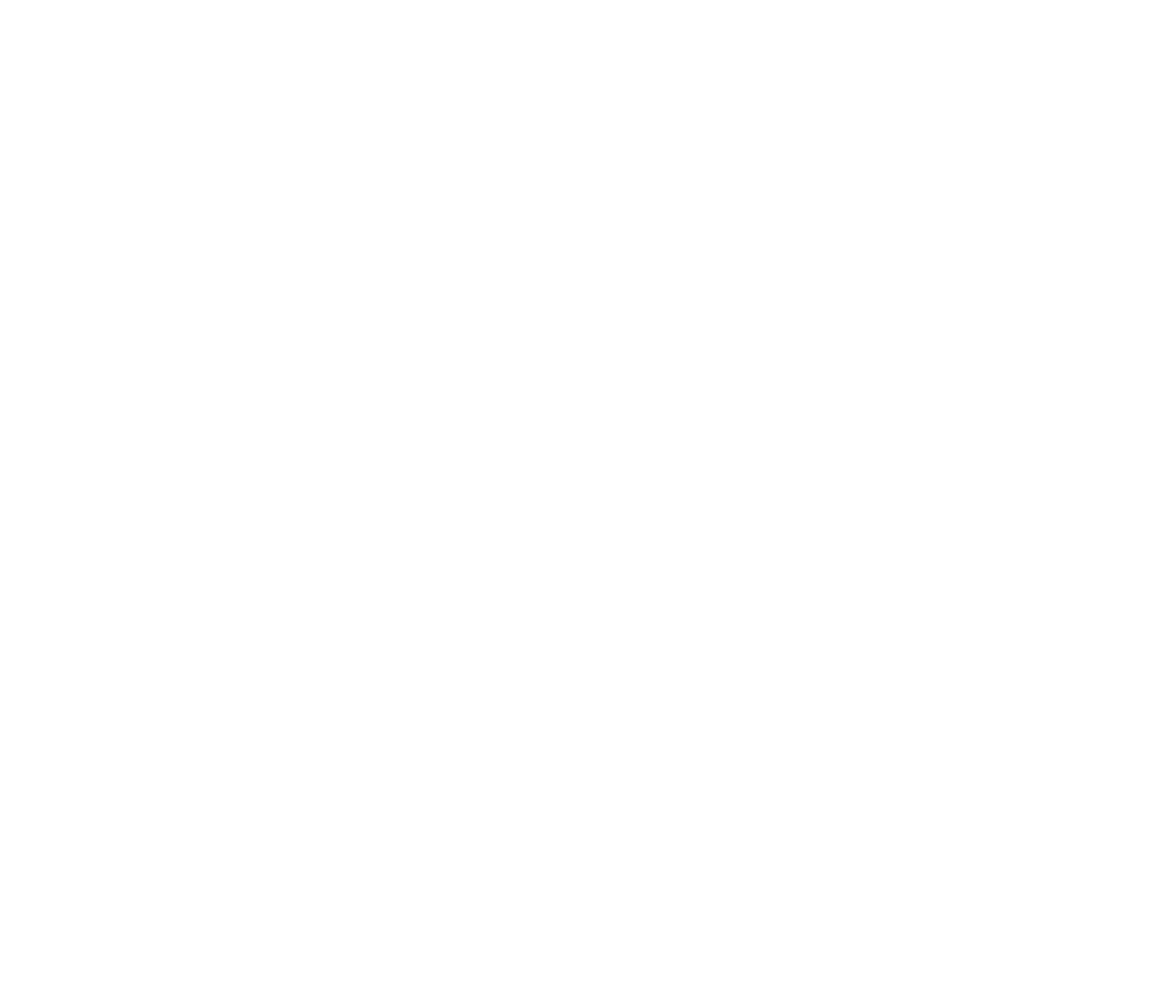
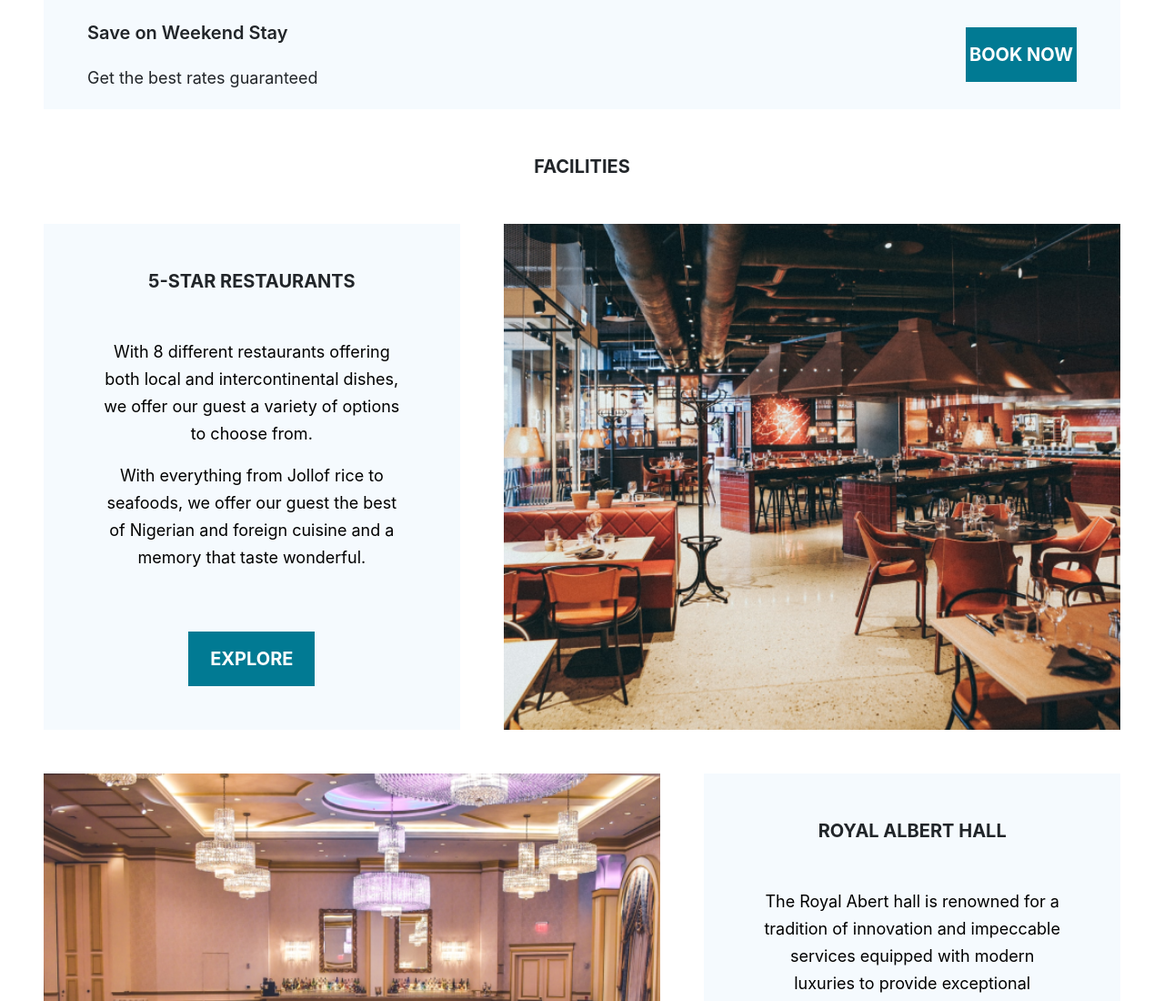
Before and after one commit to OlaiyaA/IkoyiHotels, a plain HTML site: page Facilities Page/facilities.html in a window 1280 px wide. Shown: the top 1100 px of the page at 91% size. Before the commit the page ends 800 px from the top, so only its background shows below. Drawn offline with nearby package versions, Linux system fonts and the light colour scheme.

Commit message:
finished the facilties section

```diff
--- a/Facilities Page/facilities.html
+++ b/Facilities Page/facilities.html
@@ -4,9 +4,89 @@
     <meta charset="UTF-8">
     <meta name="viewport" content="width=device-width, initial-scale=1.0">
     <link rel="stylesheet" href="./styles.css">
+
+    <!-- Bootstrap CSS -->
+    <link rel="stylesheet" href="https://stackpath.bootstrapcdn.com/bootstrap/4.5.0/css/bootstrap.min.css" integrity="sha384-9aIt2nRpC12Uk9gS9baDl411NQApFmC26EwAOH8WgZl5MYYxFfc+NcPb1dKGj7Sk" crossorigin="anonymous">
     <title>Facilities Page</title>
 </head>
 <body>
 
+  <!-- START BOOK NOW SECTION -->
+  <div class="ml-5 mr-5 book-now-section">
+    <div class="content-row px-5">
+      <div class="book-now-text-area">
+        <div  style="font-size: 20px; font-weight: 600;">Save on Weekend Stay</div>
+        <div style="font-size: 18px;">Get the best rates guaranteed</div>
+      </div>
+      <div class="btn-area">
+        <div class="px-1">BOOK NOW</div>
+      </div>
+    </div>
+  </div>
+  <!-- END BOOK NOW SECTION -->
+
+  <!-- START FACILITIES SECTION -->
+  <div class="ml-5 mr-5 text-center">
+    <div class="section-title mt-5 mb-5">FACILITIES</div>
+    <div class="facility-section mb-5">
+      <div class="small-section-area section-text-area mr-4">
+        <div class="section-title mt-5 mb-5">5-STAR RESTAURANTS</div>
+        <div class="section-text">
+          <p>With 8 different restaurants offering both local and intercontinental dishes, we offer our guest a variety of options to choose from. </p>
+          <p>With everything from Jollof rice to seafoods, we offer our guest the best of Nigerian and foreign cuisine and a memory that taste wonderful.</p>
+        </div>
+        <div class="btn-area" style="width: 100%;">
+          <div class="px-4 mb-5" style="margin: auto;">EXPLORE</div>
+        </div>
+      </div>
+      <div class="large-section-area ml-4">
+        <div class="restaurant-img"></div>
+      </div>
+
+    </div>
+    <div class="facility-section mb-5">
+      <div class="large-section-area mr-4">
+        <div class="hall-img"></div>
+      </div>
+      <div class="small-section-area section-text-area ml-4">
+        <div class="section-title mt-5 mb-5">ROYAL ALBERT HALL</div>
+        <div class="section-text">
+          <p>The Royal Abert hall is renowned for a tradition of innovation and impeccable services equipped with modern luxuries to provide exceptional hospitality.  </p>
+          <p>Built with comfort  and luxury in mind. It can host variety of events ranging from conference or concert to wedding with a maximum capacity of 10 thousand.</p>
+        </div>
+        <div class="btn-area" style="width: 100%;">
+          <div class="px-4 mb-5" style="margin: auto;">EXPLORE</div>
+        </div>
+      </div>
+
+    </div>
+    <div class="facility-section mb-5">
+      <div class="small-section-area section-text-area mr-4">
+        <div class="section-title mt-5 mb-5">ROYAL ALBERT HALL</div>
+        <div class="section-text">
+          <p>At Ikoyi Hotels, we vaue your fitness and wellness. A strong body is a productivity body. We believe in the common parlance that “Health is Wealth”. </p>
+          <p>We have an ultra-modern gym facility to keep you in shape, a world class spa and massage facility to keep you new and stay fresh all the time.</p>
+        </div>
+        <div class="btn-area" style="width: 100%;">
+          <div class="px-4 mb-5" style="margin: auto;">EXPLORE</div>
+        </div>
+      </div>
+      <div class="large-section-area ml-4">
+        <div class="fitness-img"></div>
+      </div>
+
+    </div>
+  </div>
+
+  <!-- END FACILITIES SECTION -->
+
+
+
+
+  <!-- Optional JavaScript -->
+  <!-- jQuery first, then Popper.js, then Bootstrap JS -->
+  <script src="https://code.jquery.com/jquery-3.5.1.slim.min.js" integrity="sha384-DfXdz2htPH0lsSSs5nCTpuj/zy4C+OGpamoFVy38MVBnE+IbbVYUew+OrCXaRkfj" crossorigin="anonymous"></script>
+  <script src="https://cdn.jsdelivr.net/npm/popper.js@1.16.0/dist/umd/popper.min.js" integrity="sha384-Q6E9RHvbIyZFJoft+2mJbHaEWldlvI9IOYy5n3zV9zzTtmI3UksdQRVvoxMfooAo" crossorigin="anonymous"></script>
+  <script src="https://stackpath.bootstrapcdn.com/bootstrap/4.5.0/js/bootstrap.min.js" integrity="sha384-OgVRvuATP1z7JjHLkuOU7Xw704+h835Lr+6QL9UvYjZE3Ipu6Tp75j7Bh/kR0JKI" crossorigin="anonymous"></script>
 </body>
 </html>
--- a/Facilities Page/styles.css
+++ b/Facilities Page/styles.css
@@ -0,0 +1,104 @@
+body{
+  background-color: #E5E5E5;
+}
+/* START CUSTOM CSS */
+.btn-area div{
+  height: 60px;
+  display: flex;
+  background-color: #017A93;
+  justify-content: center;
+  align-items: center;
+  font-size: 20px;
+  font-weight: bold;
+  color: white;
+  width: fit-content;
+}
+.large-section-area{
+  width: 60%;
+}
+.small-section-area{
+  width: 40%;
+  padding-left: 60px;
+  padding-right: 60px;
+}
+.section-text-area{
+  background-color: #F5FAFE;
+  display: flex;
+  flex-direction: column;
+  align-items: center;
+}
+.section-text{
+  margin-bottom: 50px;
+  font-size: 18px;
+  line-height: 30px;
+  color: black;
+}
+/* END CUSTOM CSS */
+
+/* START BOOK NOW SECTION */
+.book-now-section{
+  height: 120px;
+  background-color: #F5FAFE;
+  display: flex;
+  width: 100%;
+  align-items: center;
+  width: auto;
+}
+.book-now-section .content-row{
+  display: flex;
+  width: 100%;
+  height: 100%;
+  flex-direction: row;
+  justify-content: space-between;
+}
+.book-now-section .content-row .book-now-text-area{
+  display: flex;
+  flex-direction: column;
+  justify-content: space-evenly;
+  width: 50%;
+}
+.book-now-section .content-row .btn-area{
+  display: flex;
+  align-items: center;
+  width: 50%;
+  justify-content: flex-end;
+}
+
+/* END BOOK NOW SECTION */
+
+/* START FACILITIES SECTION */
+.section-title{
+  font-size: 20px;
+  font-weight: bold;
+}
+.facility-section{
+  display: flex;
+  width: 100%;
+  height: auto;
+}
+.restaurant-img{
+  width: 100%;
+  height: 100%;
+  background-image: url('./images/restaurant-image.png');
+  background-repeat: no-repeat;
+  background-size: cover;
+  background-position: center;
+}
+.hall-img{
+  width: 100%;
+  height: 100%;
+  background-image: url('./images/hall-image.png');
+  background-repeat: no-repeat;
+  background-size: cover;
+  background-position: center;
+}
+.fitness-img{
+  width: 100%;
+  height: 100%;
+  background-image: url('./images/fitness-image.png');
+  background-repeat: no-repeat;
+  background-size: cover;
+  background-position: center;
+}
+
+/* END FACILTIES SECTION */
```
Also changed, not shown: Facilities Page/images/fitness-image.png (added), Facilities Page/images/hall-image.png (added), Facilities Page/images/restaurant-image.png (added).
